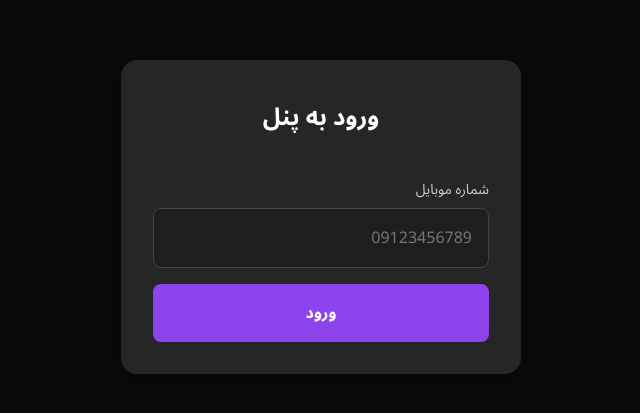
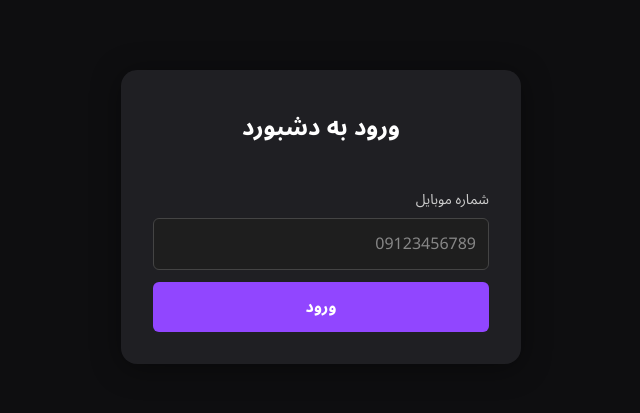
Before and after one commit to yahyaparvar/simple-auth-flow, a Next.js app: page /auth in a window 1280 px wide. Shown: the part 183-596 px from the top of the page, without its empty margins (319-959 px from the left). Built offline with nearby package versions, Linux system fonts and the light colour scheme.

Commit message:
improved the ui & added vars

```diff
--- a/src/app/auth/Auth.module.scss
+++ b/src/app/auth/Auth.module.scss
@@ -11,7 +11,7 @@
 .formContainer {
   width: 100%;
   max-width: 400px;
-  background-color: #262626;
+  background-color: #1f1f23;
   padding: 2rem;
   border-radius: 16px;
   box-shadow: 0 4px 30px rgba(0, 0, 0, 0.4);
--- a/src/app/auth/page.tsx
+++ b/src/app/auth/page.tsx
@@ -5,12 +5,21 @@ import * as Yup from "yup";
 
 import Button from "@/components/button";
 import Input from "@/components/input";
+import { convertPersianDigitsToEnglish } from "@/utils/convertPersianDigits";
 import styles from "./Auth.module.scss";
 
 const validationSchema = Yup.object({
   phone: Yup.string()
+    .transform((value) => convertPersianDigitsToEnglish(value))
+    .test(
+      "is-valid-phone",
+      "لطفا اعداد را به صورت لاتین وارد کنید",
+      (value) => {
+        return /^[0-9]*$/.test(value ?? "");
+      }
+    )
     .matches(/^09\d{9}$/, "شماره تلفن معتبر نیست")
-    .required("شماره تلفن الزامی است"),
+    .required("شماره تلفن الزامیست"),
 });
 
 interface FormValues {
@@ -41,7 +50,7 @@ const AuthPage = () => {
   return (
     <div className={styles.wrapper}>
       <div className={styles.formContainer}>
-        <h1 className={styles.title}>ورود به پنل</h1>
+        <h1 className={styles.title}>ورود به دشبورد</h1>
 
         <form onSubmit={formik.handleSubmit} noValidate>
           <Input
--- a/src/components/button/button.module.scss
+++ b/src/components/button/button.module.scss
@@ -1,12 +1,11 @@
 @use "@/styles/variables" as *;
-
 .button {
-  padding: 0.75rem 1.5rem;
+  padding: 0.5rem 1rem;
   background-color: $primary-color;
   color: $primary-text;
   font-weight: 600;
   border: none;
-  border-radius: 8px;
+  border-radius: 6px;
   cursor: pointer;
   font-size: 1rem;
   transition: background-color 0.2s;
@@ -20,7 +19,8 @@
   }
 
   &:disabled {
-    background-color: #888;
+    background-color: $button-disabled-bg;
+    color: $button-disabled-text;
     cursor: not-allowed;
   }
 }
--- a/src/components/input/Input.module.scss
+++ b/src/components/input/Input.module.scss
@@ -1,38 +1,45 @@
-@use '@/styles/variables' as *;
-
+@use "@/styles/variables" as *;
 .inputGroup {
   display: flex;
   flex-direction: column;
-  margin-bottom: 1rem;
+  margin-bottom: 0.75rem;
 
   label {
     margin-bottom: 0.25rem;
     font-size: 0.875rem;
-    color: #ccc;
+    color: $label-color;
+    font-weight: 500;
   }
 
   input {
-    padding: 0.75rem 1rem;
-    border: 1px solid #444;
-    border-radius: 8px;
-    background-color: #1e1e1e;
-    color: white;
+    padding: 0.5rem 0.75rem;
+    border: 1px solid $input-border;
+    border-radius: 6px;
+    background-color: $input-bg;
+    color: $input-text;
     font-size: 1rem;
-    transition: border-color 0.3s;
+    font-weight: 400;
+    transition: border-color 0.3s, background-color 0.3s;
 
     &:focus {
       outline: none;
       border-color: $primary-color;
+      background-color: darken($input-bg, 2%);
+    }
+
+    &::placeholder {
+      color: $placeholder-color;
+      opacity: 0.85;
     }
   }
 
   .errorInput {
-    border-color: #e74c3c;
+    border-color: $error-color;
   }
 
   .errorText {
     margin-top: 0.25rem;
-    color: #e74c3c;
+    color: $error-color;
     font-size: 0.75rem;
   }
 }
--- a/src/styles/_variables.scss
+++ b/src/styles/_variables.scss
@@ -1,5 +1,13 @@
-$primary-color: #8e44ec;
-$primary-hover: #732dd9;
-$primary-active: #5e20b3;
-$primary-light: #a46bf1;
+$primary-color: #9146ff;
+$primary-hover: #772ce8;
+$primary-active: #5c16c5;
+$primary-light: #b98eff;
 $primary-text: #ffffff;
+$button-disabled-bg: #888;
+$button-disabled-text: #ccc;
+$label-color: #cccccc;
+$input-border: #444444;
+$input-bg: #1e1e1e;
+$input-text: #ffffff;
+$placeholder-color: #999999;
+$error-color: #e74c3c;
--- a/src/styles/global.scss
+++ b/src/styles/global.scss
@@ -2,7 +2,7 @@
 
 :root {
   --font-noto-sans-arabic: "Noto Sans Arabic", sans-serif;
-  --background: #0a0a0a;
+  --background: #0e0e10;
   --foreground: #ededed;
 }
 
--- /dev/null
+++ b/src/utils/convertPersianDigits.tsx
@@ -0,0 +1,27 @@
+export const convertPersianDigitsToEnglish = (input: string): string => {
+  return input.replace(/[\u06F0-\u06F9\u0660-\u0669]/g, (digit) => {
+    const persianToEnglish: Record<string, string> = {
+      "۰": "0",
+      "۱": "1",
+      "۲": "2",
+      "۳": "3",
+      "۴": "4",
+      "۵": "5",
+      "۶": "6",
+      "۷": "7",
+      "۸": "8",
+      "۹": "9",
+      "٠": "0",
+      "١": "1",
+      "٢": "2",
+      "٣": "3",
+      "٤": "4",
+      "٥": "5",
+      "٦": "6",
+      "٧": "7",
+      "٨": "8",
+      "٩": "9",
+    };
+    return persianToEnglish[digit] || digit;
+  });
+};
```
